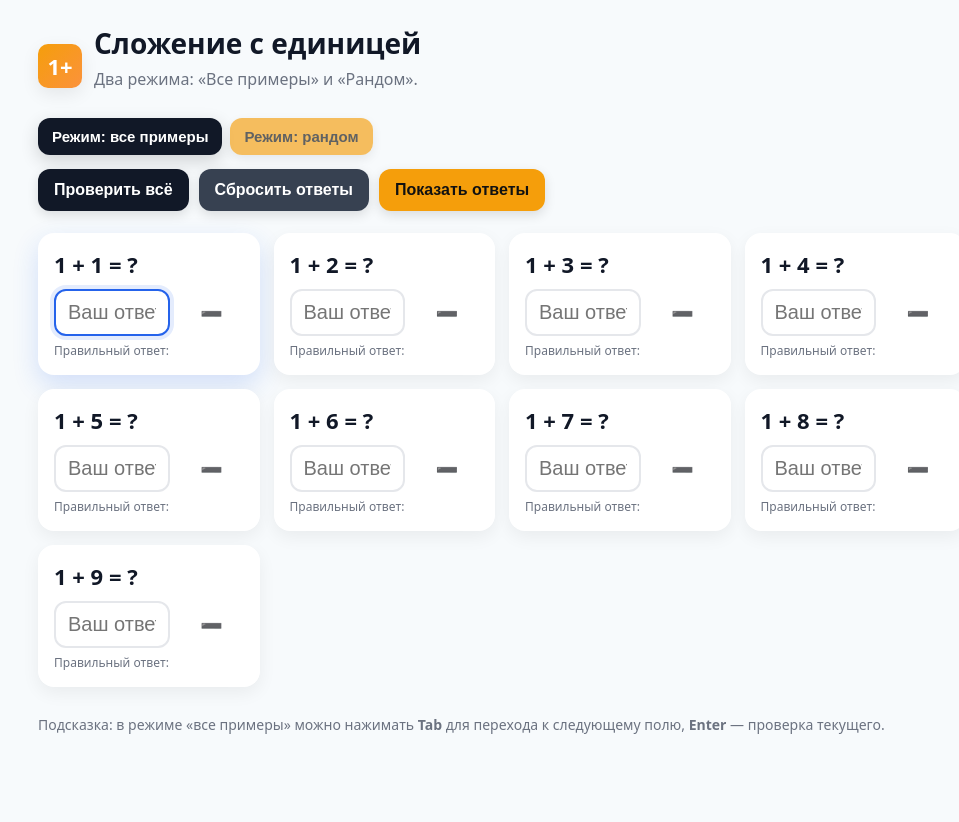
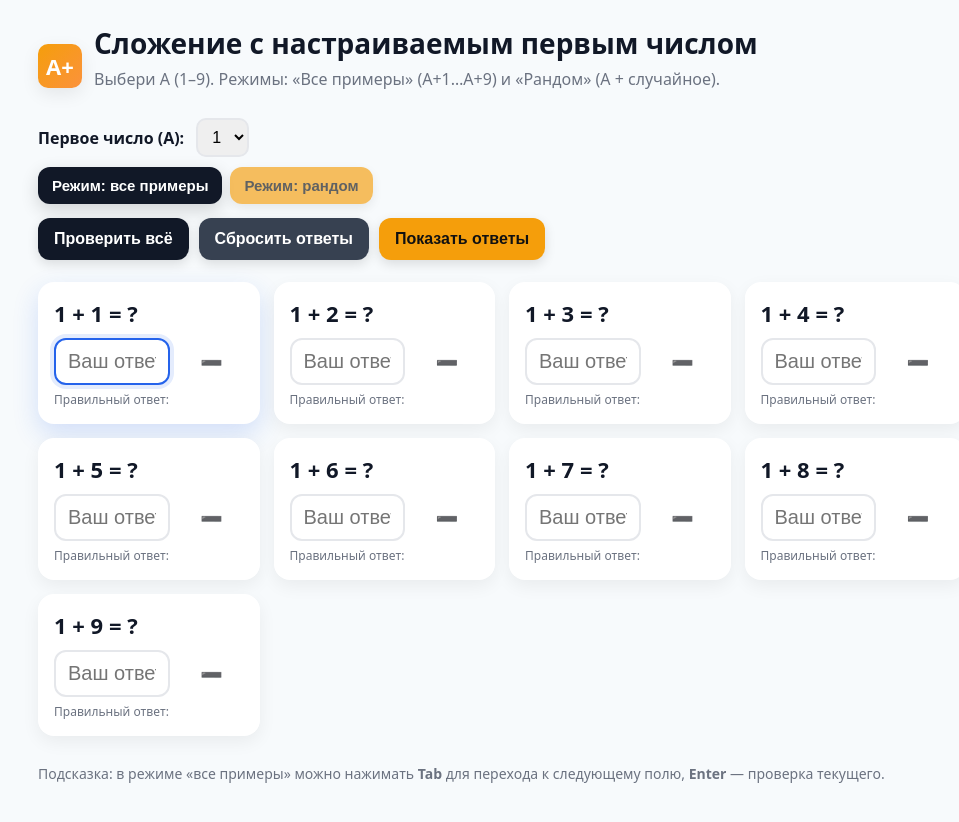
Before and after one commit to DOSTARTAXI/slojenie, a plain HTML site: page index.html in a window 1280 px wide. Shown: the whole page, without its empty margins (138-1097 px from the left). Before the commit the page ends 800 px from the top, so only its background shows below. Drawn offline with Linux system fonts and the light colour scheme.

Commit message:
Update index.html

```diff
--- a/index.html
+++ b/index.html
@@ -3,7 +3,7 @@
 <head>
   <meta charset="UTF-8" />
   <meta name="viewport" content="width=device-width, initial-scale=1" />
-  <title>Сложение с единицей — 2 режима</title>
+  <title>Сложение — настраиваемое A (A+1…A+9)</title>
   <style>
     :root{
       --bg:#f7fafc;--card:#fff;--text:#111827;--muted:#6b7280;
@@ -17,12 +17,15 @@
     h1{font-size:28px;margin:0}
     .subtitle{color:var(--muted);margin:6px 0 18px}
 
-    /* Переключатель режимов */
+    .controls{display:flex;flex-wrap:wrap;gap:12px;align-items:center;margin:10px 0 6px}
+    label{font-weight:700}
+    select{padding:8px 10px;border:2px solid #e5e7eb;border-radius:10px;font-size:16px;outline:none}
+    select:focus{border-color:var(--focus);box-shadow:0 0 0 4px rgba(37,99,235,.12)}
+
     .modes{display:flex;gap:8px;flex-wrap:wrap;margin:10px 0 14px}
     .seg{border:none;border-radius:12px;padding:10px 14px;font-size:15px;cursor:pointer;font-weight:700;background:#111827;color:#fff;opacity:.65;transition:opacity .2s,transform .05s}
     .seg:hover{opacity:.85;transform:translateY(-1px)}
     .seg.active{opacity:1;box-shadow:0 6px 18px rgba(0,0,0,.16)}
-    .seg.alt{background:#374151}
     .seg.rand{background:var(--accent);color:#111}
 
     .toolbar{display:flex;flex-wrap:wrap;gap:10px;margin:12px 0 22px}
@@ -49,7 +52,6 @@
     @keyframes shake{0%,100%{transform:translateX(0)}25%{transform:translateX(-3px)}75%{transform:translateX(3px)}}
     footer{margin-top:28px;color:var(--muted);font-size:14px}
 
-    /* Блок рандомного режима */
     .rand-box{background:var(--card);border-radius:16px;padding:18px;box-shadow:0 6px 18px rgba(0,0,0,.06)}
     .rand-row{display:grid;grid-template-columns:1fr 100px;gap:10px;align-items:center}
     .muted{color:var(--muted)}
@@ -59,12 +61,20 @@
 <body>
   <div class="wrap">
     <header>
-      <div class="logo">1+</div>
+      <div class="logo">A+</div>
       <div>
-        <h1>Сложение с единицей</h1>
-        <div class="subtitle">Два режима: «Все примеры» и «Рандом».</div>
+        <h1>Сложение с настраиваемым первым числом</h1>
+        <div class="subtitle">Выбери A (1–9). Режимы: «Все примеры» (A+1…A+9) и «Рандом» (A + случайное).</div>
       </div>
     </header>
+
+    <!-- НАСТРОЙКИ -->
+    <div class="controls">
+      <label for="baseA">Первое число (A):</label>
+      <select id="baseA" aria-label="Выбор первого числа">
+        <!-- заполним из JS -->
+      </select>
+    </div>
 
     <!-- Переключатель режимов -->
     <div class="modes">
@@ -72,20 +82,20 @@
       <button class="seg rand" id="modeRandBtn">Режим: рандом</button>
     </div>
 
-    <!-- Панель управления для режима "все примеры" -->
+    <!-- Панель для "все примеры" -->
     <div class="toolbar" id="toolbarAll">
       <button id="checkAll">Проверить всё</button>
       <button id="clearAll" class="btn-alt">Сбросить ответы</button>
       <button id="showAll" class="btn-show">Показать ответы</button>
     </div>
 
-    <!-- Сетка из 9 карточек (режим "все примеры") -->
+    <!-- Сетка карточек -->
     <section class="grid" id="grid"></section>
 
     <!-- Рандомный режим -->
     <section id="randSection" class="hidden">
-      <div class="rand-box">
-        <div class="expr" id="randExpr">1 + ? = ?</div>
+      <div class="rand-box" id="randBox">
+        <div class="expr" id="randExpr">A + ? = ?</div>
         <div class="rand-row">
           <input id="randInput" type="number" inputmode="numeric" placeholder="Ваш ответ" aria-label="Ответ" />
           <div class="status" id="randStatus">➖</div>
@@ -99,7 +109,7 @@
         </div>
 
         <div class="muted" style="margin-top:8px">
-          Нажмите <b>Enter</b> для проверки. При верном ответе новый пример появится автоматически.
+          Enter — проверка. При верном ответе новый пример появится автоматически.
         </div>
         <div class="muted" style="margin-top:6px">Решено правильно: <b id="randScore">0</b></div>
       </div>
@@ -111,16 +121,28 @@
   </div>
 
   <script>
-    // ===== Общие утилиты =====
+    // ==== Состояние ====
+    let A = 1;                  // выбранное первое число
     const grid = document.getElementById('grid');
     const cards = [];
 
+    // Заполнить селект A = 1..9
+    const baseASelect = document.getElementById('baseA');
+    for (let i=1;i<=9;i++){
+      const opt = document.createElement('option');
+      opt.value = String(i);
+      opt.textContent = i;
+      baseASelect.appendChild(opt);
+    }
+    baseASelect.value = '1';
+
+    // ==== Построение карточки ====
     function createCard(b){
-      const answer = 1 + b;
+      const answer = A + b;
       const card = document.createElement('div');
       card.className = 'card';
       card.innerHTML = `
-        <div class="expr">1 + ${b} = ?</div>
+        <div class="expr">${A} + ${b} = ?</div>
         <div class="row">
           <input type="number" inputmode="numeric" aria-label="Ответ" placeholder="Ваш ответ" data-answer="${answer}" />
           <div class="status" aria-live="polite">➖</div>
@@ -130,13 +152,21 @@
       return card;
     }
 
-    // Рендерим 9 карточек (режим "все")
-    for (let b = 1; b <= 9; b++){
-      const c = createCard(b);
-      grid.appendChild(c);
-      cards.push(c);
+    // Перестроить сетку под текущее A
+    function renderAllCards(){
+      grid.innerHTML = '';
+      cards.length = 0;
+      for (let b = 1; b <= 9; b++){
+        const c = createCard(b);
+        grid.appendChild(c);
+        cards.push(c);
+      }
+      // автофокус
+      const first = cards[0]?.querySelector('input');
+      if (first) first.focus();
     }
 
+    // ==== Проверка карточек ====
     function checkCard(card, shakeOnFail=false){
       const input = card.querySelector('input');
       const status = card.querySelector('.status');
@@ -172,8 +202,6 @@
         checkCard(e.target.closest('.card'));
       }
     });
-
-    // Enter = проверить текущую карточку
     grid.addEventListener('keydown', (e)=>{
       if (e.key === 'Enter' && e.target.matches('input[type="number"]')){
         checkCard(e.target.closest('.card'), true);
@@ -199,7 +227,7 @@
         status.textContent = '➖';
         status.className = 'status';
       }
-      cards[0].querySelector('input').focus();
+      cards[0]?.querySelector('input')?.focus();
     });
 
     document.getElementById('showAll').addEventListener('click', ()=>{
@@ -208,30 +236,28 @@
       }
     });
 
-    // Автофокус при загрузке
-    window.addEventListener('DOMContentLoaded', ()=>{
-      cards[0].querySelector('input').focus();
-    });
+    // Автопостроение при загрузке
+    window.addEventListener('DOMContentLoaded', renderAllCards);
 
-    // ===== Режим "Рандом" =====
+    // ==== Режим "Рандом" ====
     const randSection = document.getElementById('randSection');
     const randExpr = document.getElementById('randExpr');
     const randInput = document.getElementById('randInput');
     const randStatus = document.getElementById('randStatus');
     const randAnsEl = document.getElementById('randAns');
     const randScoreEl = document.getElementById('randScore');
-    let randB = 1;           // текущее случайное второе число (1..9)
-    let randRight = 2;       // правильный ответ (1 + randB)
-    let randScore = 0;       // счётчик правильных
+    const randBox = document.getElementById('randBox');
 
-    function randomInt(min, max){ // включительно
-      return Math.floor(Math.random()*(max-min+1)) + min;
-    }
+    let randB = 1;
+    let randRight = A + randB;
+    let randScore = 0;
+
+    function randomInt(min, max){ return Math.floor(Math.random()*(max-min+1)) + min; }
 
     function nextRandomTask(){
       randB = randomInt(1,9);
-      randRight = 1 + randB;
-      randExpr.textContent = `1 + ${randB} = ?`;
+      randRight = A + randB;
+      randExpr.textContent = `${A} + ${randB} = ?`;
       randAnsEl.textContent = '—';
       randStatus.textContent = '➖';
       randStatus.className = 'status';
@@ -255,7 +281,6 @@
         randInput.style.borderColor = 'var(--ok)';
         randScore += 1;
         randScoreEl.textContent = String(randScore);
-        // Небольшая пауза, чтобы увидеть "✓", затем новый пример
         setTimeout(nextRandomTask, 600);
         return true;
       } else {
@@ -263,7 +288,7 @@
         randStatus.className = 'status bad';
         randInput.style.borderColor = 'var(--bad)';
         if (shakeOnFail){
-          randExpr.parentElement.classList.remove('shake'); void randExpr.parentElement.offsetWidth; randExpr.parentElement.classList.add('shake');
+          randBox.classList.remove('shake'); void randBox.offsetWidth; randBox.classList.add('shake');
         }
         return false;
       }
@@ -274,32 +299,24 @@
     document.getElementById('randShow').addEventListener('click', ()=>{
       randAnsEl.textContent = String(randRight);
     });
+    randInput.addEventListener('keydown', (e)=>{ if (e.key === 'Enter') checkRandom(true); });
 
-    randInput.addEventListener('keydown', (e)=>{
-      if (e.key === 'Enter') checkRandom(true);
-    });
-
-    // ===== Переключение режимов =====
+    // ==== Переключение режимов ====
     const modeAllBtn = document.getElementById('modeAllBtn');
     const modeRandBtn = document.getElementById('modeRandBtn');
     const toolbarAll = document.getElementById('toolbarAll');
 
     function switchMode(mode){ // 'all' | 'rand'
       const isAll = (mode === 'all');
-      // Кнопки-переключатели
       modeAllBtn.classList.toggle('active', isAll);
       modeRandBtn.classList.toggle('active', !isAll);
-
-      // Показ нужных секций
       grid.classList.toggle('hidden', !isAll);
       toolbarAll.classList.toggle('hidden', !isAll);
       randSection.classList.toggle('hidden', isAll);
 
-      // Фокус и подготовка
       if (isAll){
-        cards[0].querySelector('input').focus();
+        cards[0]?.querySelector('input')?.focus();
       } else {
-        // При первом входе в рандом — сбрасываем счёт и даём задачу
         randScore = 0;
         randScoreEl.textContent = '0';
         nextRandomTask();
@@ -308,6 +325,17 @@
 
     modeAllBtn.addEventListener('click', ()=>switchMode('all'));
     modeRandBtn.addEventListener('click', ()=>switchMode('rand'));
+
+    // ==== Реакция на смену A ====
+    baseASelect.addEventListener('change', ()=>{
+      A = Number(baseASelect.value);
+      // перестраиваем «все примеры»
+      renderAllCards();
+      // обновляем рандомное выражение/ответ и сбрасываем счёт
+      randScore = 0;
+      randScoreEl.textContent = '0';
+      if (!randSection.classList.contains('hidden')) nextRandomTask();
+    });
   </script>
 </body>
 </html>
```
